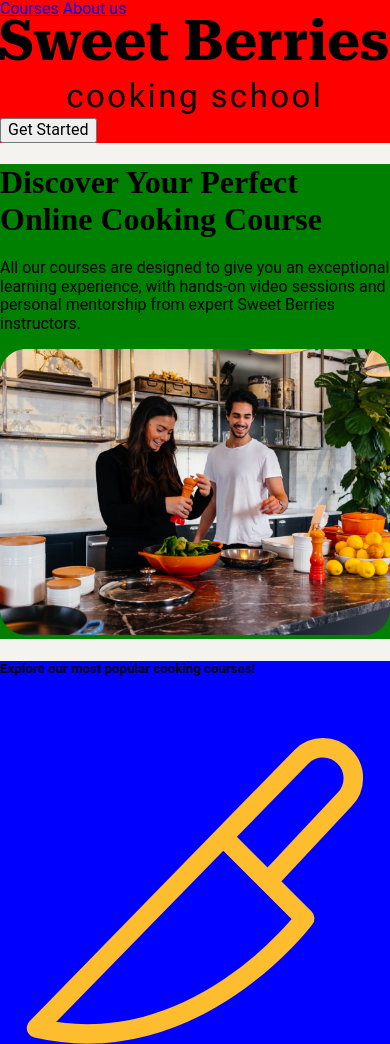
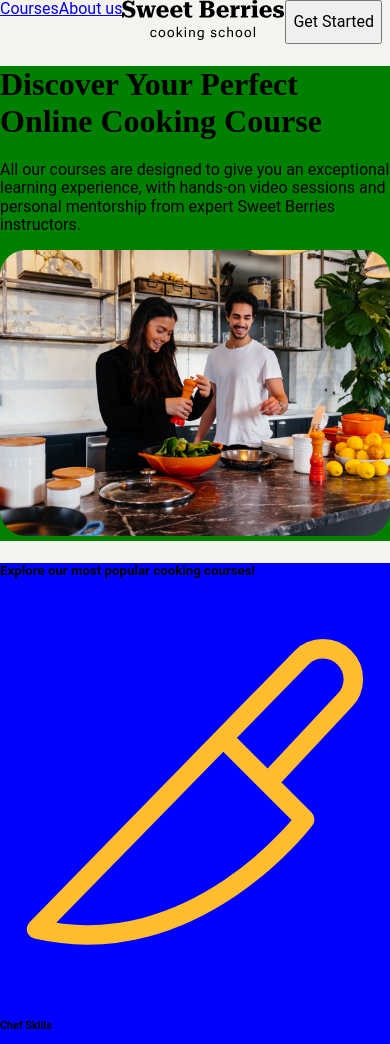
Before and after one commit to thecowsays/sweet-berries-cooking-school, a plain HTML site: page index.html in a window 390 px wide. Shown: the top 1044 px of the page. Drawn offline with Linux system fonts and the light colour scheme.

Commit message:
update: html, css

```diff
--- a/index.html
+++ b/index.html
@@ -14,16 +14,13 @@
 </head>
 
 <body>
-    <div class="gridWrapper">
     <header>
-            <div class="header">
         <nav>
             <a href="#">Courses</a>
             <a href="#">About us</a>
             <a href="index.html"><img src="./assets/Logo.svg" alt="logo"></a>
             <button>Get Started</button>
         </nav>
-            </div>
     </header>
     <main>
         <div class="mainContent">
@@ -91,7 +88,6 @@
             <a href="index.html"><img src="./assets/Logo.svg" alt="logo"></a>
         </div>
     </footer>
-    </div>
 </body>
 
 </html>
--- a/mobile.css
+++ b/mobile.css
@@ -22,8 +22,12 @@ h3 {
 }
 
 /* -- LAYOUT -- */
-.gridWrapper {
+body {
     display: flex;
     flex-direction: column;
     flex-wrap: wrap;
 }
+
+nav {
+    display: flex;
+}
--- a/style.css
+++ b/style.css
@@ -1,7 +1,7 @@
 :root {
     background-color: #f5f3ef;
     color: var(--color-text-one);
-    font-family: Roboto, sans-serif;
+    font-family: "Roboto", sans-serif;
 
     /* -- VARS FOR THEME -- */
     --color-one: #000;
@@ -61,7 +61,7 @@ img {
 
 /* GRID */
 
-.gridWrapper {
+body {
     display: grid;
     grid-template-columns: repeat(3, 1fr);
     grid-template-rows: 25px 300px 300px 25px;
```
Lines whose indentation alone changed are shown as unchanged.
